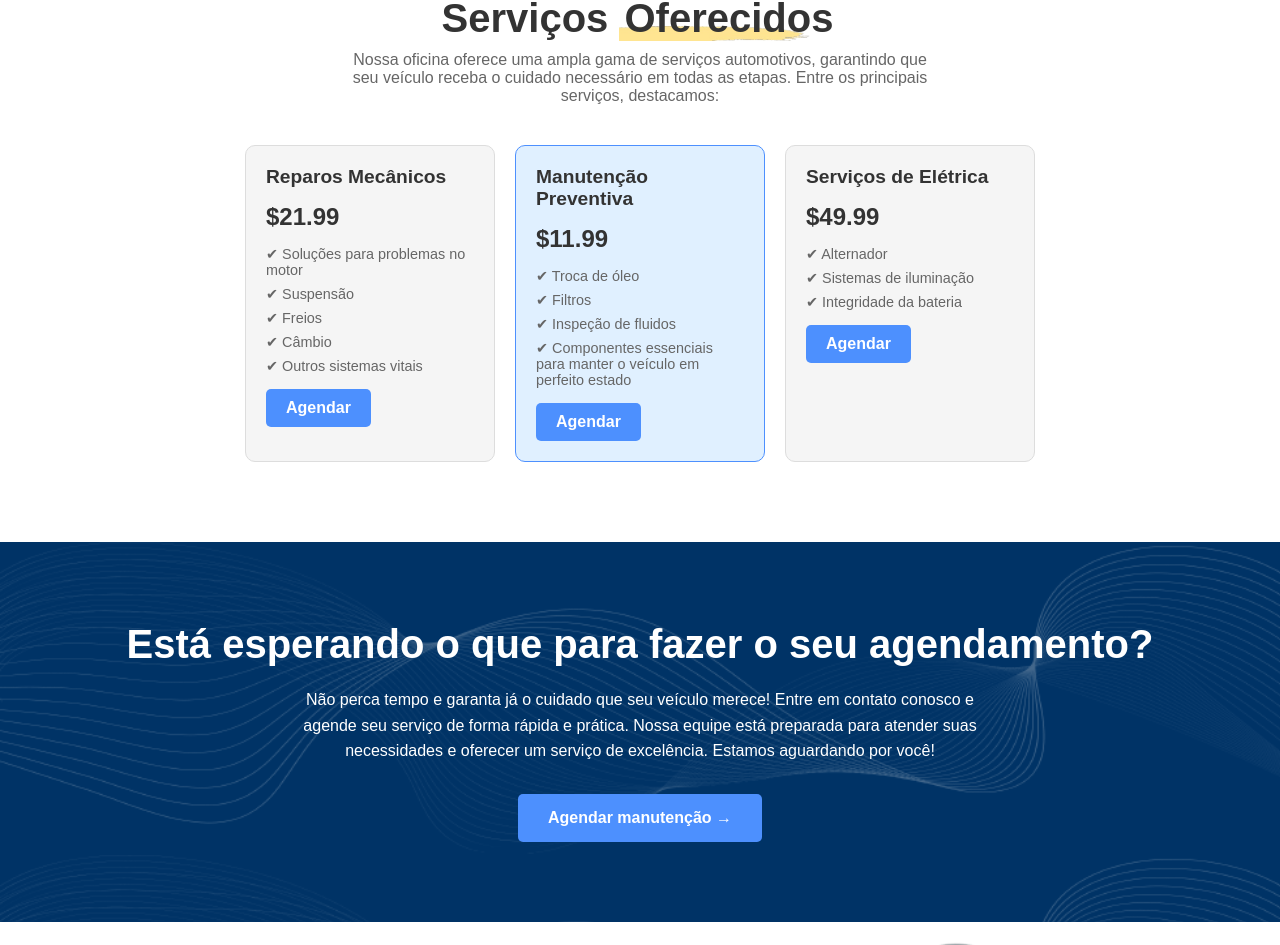
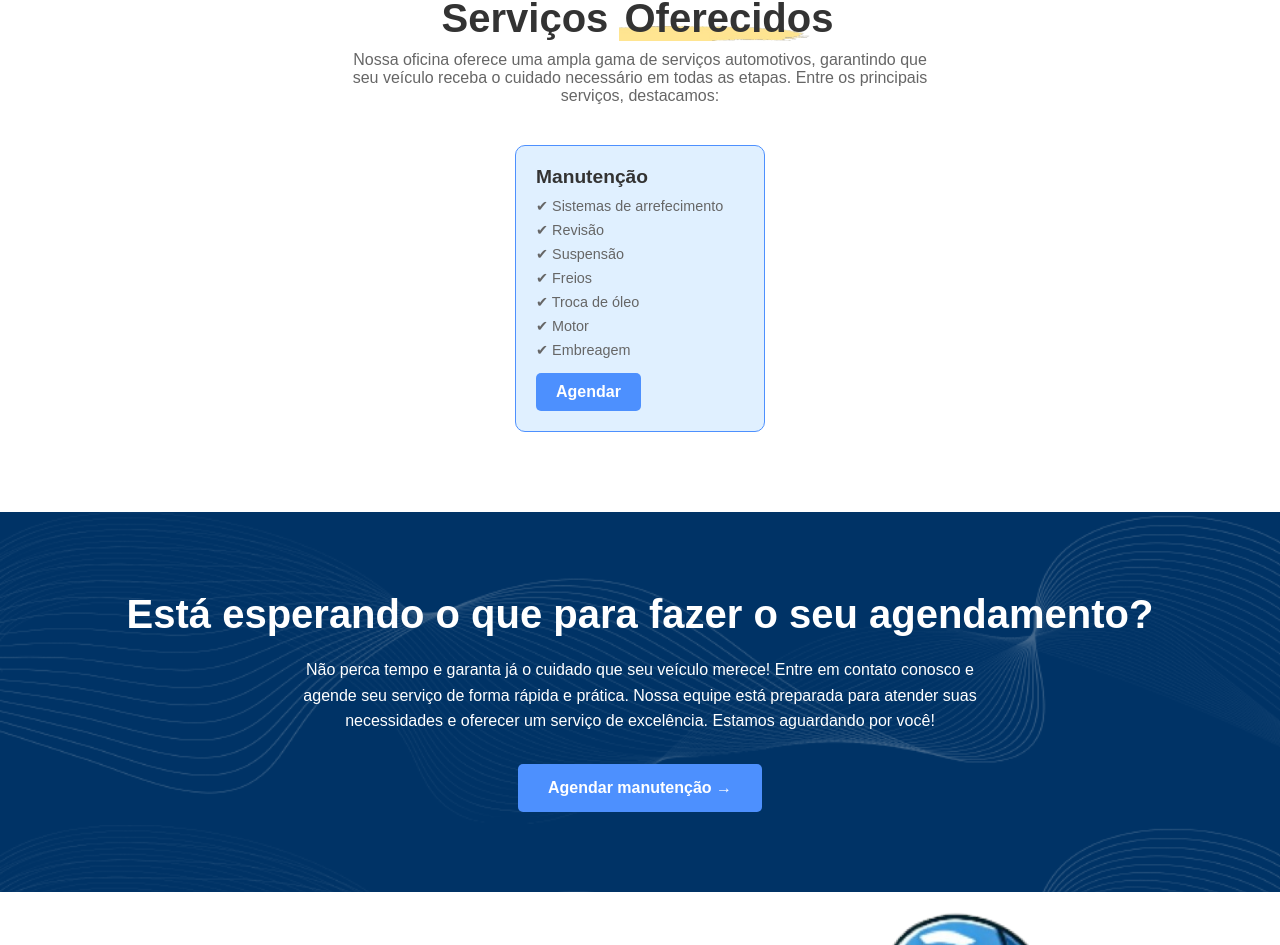
Before and after one commit to Fauns0/WNC-AUTO-CENTER, a React (Create React App) app: page / in a window 1280 px wide. Shown: the part 1551-2496 px from the top of the page. Built offline with nearby package versions, Linux system fonts and the light colour scheme.

Commit message:
Retirado o valor fixo dos seviços e deixado apenas os seviços.

```diff
--- a/src/components/Header.js
+++ b/src/components/Header.js
@@ -4,22 +4,21 @@ import '../CSS/Header.css';
 
 function Header({ navigateTo, currentPage }) {
   const scrollToTop = () => {
-    navigateTo('home'); // Navega para a página inicial
-    window.scrollTo({ top: 0, behavior: 'smooth' }); // Rola suavemente até o topo
+    navigateTo('home');
+    window.scrollTo({ top: 0, behavior: 'smooth' });
   };
 
   const scrollToSection = (id) => {
     if (currentPage !== 'home') {
-      // Se não estiver na página inicial, navega para 'home' primeiro
+
       navigateTo('home');
       setTimeout(() => {
         const section = document.getElementById(id);
         if (section) {
           section.scrollIntoView({ behavior: 'smooth' });
         }
-      }, 100); // Aguarda a renderização da página inicial antes de rolar
+      }, 100);
     } else {
-      // Se já estiver na página inicial, apenas rola para a seção
       const section = document.getElementById(id);
       if (section) {
         section.scrollIntoView({ behavior: 'smooth' });
--- a/src/components/Servico.js
+++ b/src/components/Servico.js
@@ -11,41 +11,20 @@ function Servico() {
         Nossa oficina oferece uma ampla gama de serviços automotivos, garantindo que seu veículo receba o cuidado necessário em todas as etapas. Entre os principais serviços, destacamos:
       </p>
       <div className="servico-cards">
-        <div className="servico-card">
-          <h3>Reparos Mecânicos</h3>
-          <p className="price">$21.99</p>
+        <div className="servico-card featured">
+          <h3>Manutenção</h3>
           <ul>
-            <li>✔ Soluções para problemas no motor</li>
+            <li>✔ Sistemas de arrefecimento </li>
+            <li>✔ Revisão</li>
             <li>✔ Suspensão</li>
             <li>✔ Freios</li>
-            <li>✔ Câmbio</li>
-            <li>✔ Outros sistemas vitais</li>
+            <li>✔ Troca de óleo</li>
+            <li>✔ Motor</li>
+            <li>✔ Embreagem</li>
           </ul>
           <button className="servico-button">Agendar</button>
         </div>
 
-        <div className="servico-card featured">
-          <h3>Manutenção Preventiva</h3>
-          <p className="price">$11.99</p>
-          <ul>
-            <li>✔ Troca de óleo</li>
-            <li>✔ Filtros</li>
-            <li>✔ Inspeção de fluidos</li>
-            <li>✔ Componentes essenciais para manter o veículo em perfeito estado</li>
-          </ul>
-          <button className="servico-button">Agendar</button>
-        </div>
-
-        <div className="servico-card">
-          <h3>Serviços de Elétrica</h3>
-          <p className="price">$49.99</p>
-          <ul>
-            <li>✔ Alternador</li>
-            <li>✔ Sistemas de iluminação</li>
-            <li>✔ Integridade da bateria</li>
-          </ul>
-          <button className="servico-button">Agendar</button>
-        </div>
       </div>
     </section>
   );
```
